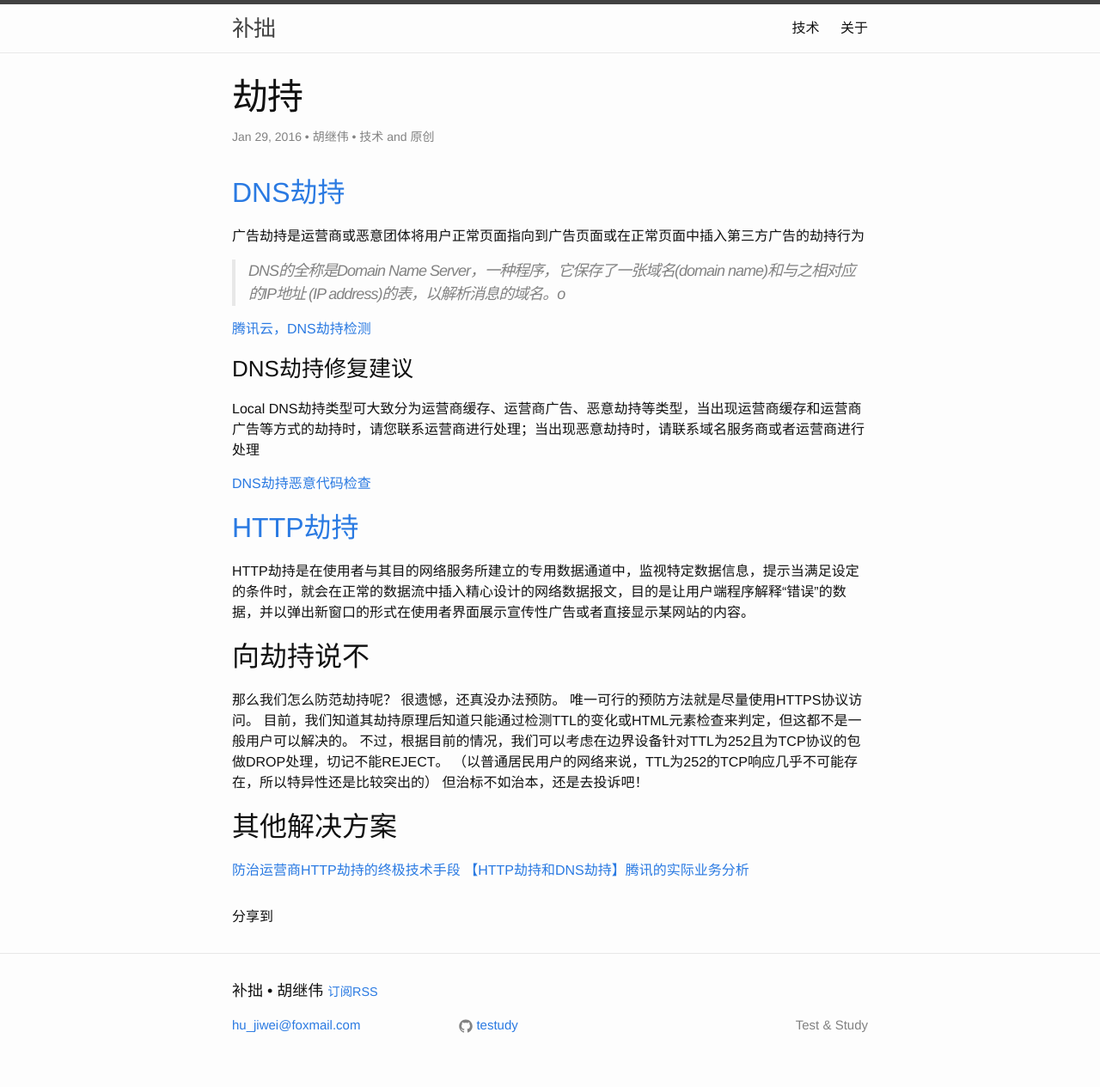
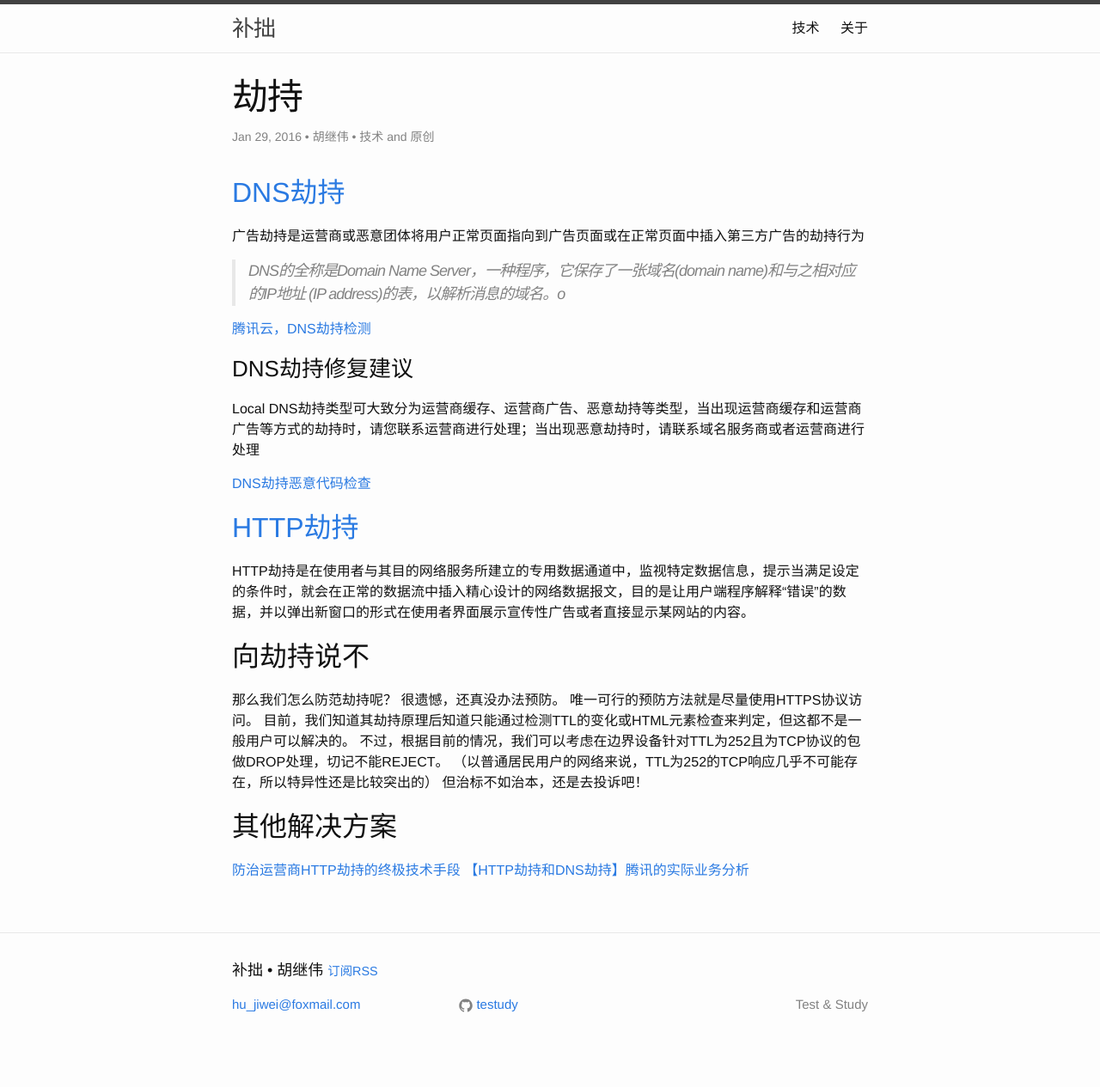
Before and after one commit to testudy/testudy.github.io, a Jekyll site: the page built from tech/_posts/2016-01-29-hijacking.md, in a window 1280 px wide. Shown: the whole page at 86% size. Built offline with Jekyll 4.4.1, drawn with Linux system fonts in a browser that asks for light colours; comment, search, counter and statistics services are not loaded; after the commit the page ends 1241 px from its top, so only the background shows below that.

Commit message:
删除分享代码

```diff
--- a/_includes/disqus_comments.html
+++ b/_includes/disqus_comments.html
@@ -14,11 +14,4 @@
 </script>
 <!-- 多说公共JS代码 end -->
 <noscript>Please enable JavaScript to view the <a href="http://duoshuo.com/" rel="nofollow">comments powered by 多说.</a></noscript>
-
-<div class="ds-share" data-thread-key="{{ page.id }}" data-title="{{ page.title }}" data-images="/assets/favicon/favicon.jpeg" data-content="{{ page.excerpt | default: site.description | strip_html | normalize_whitespace | truncate: 160 | escape }}" data-url="{{ page.url | absolute_url }}">
-    <div class="ds-share-aside-right">
-        <div class="ds-share-aside-inner"></div>
-        <div class="ds-share-aside-toggle">分享到</div>
-    </div>
-</div>
 {% endif %}
```
